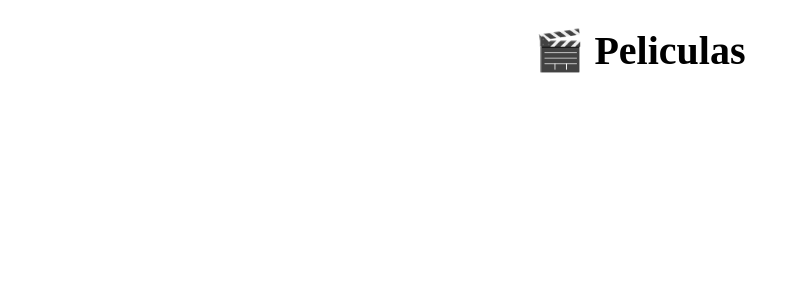
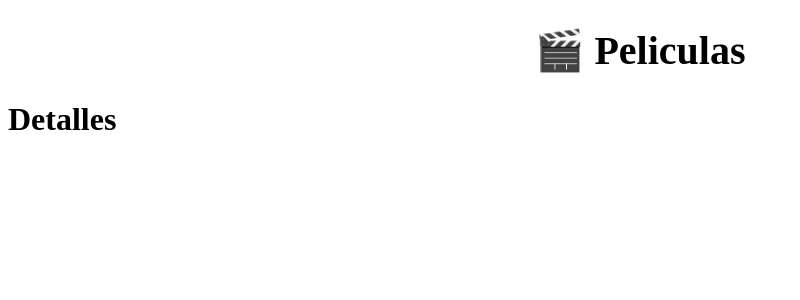
Before and after one commit to ErwinAdriel/react-peliculas, a React (Create React App) app: page /movies/1 in a window 1280 px wide. Before the commit this address had no page. Shown: the top 300 px of the page, without its empty margins (0-800 px from the left). Built offline with nearby package versions, Linux system fonts and the light colour scheme; the HTML template or start-up script is replaced by a standard one.

Commit message:
Creando pag MovieDetalles

```diff
--- a/src/components/ContextCard.jsx
+++ b/src/components/ContextCard.jsx
@@ -15,7 +15,7 @@ export function ContextCard(){
     return(
         <ul className="container">
             {movies.map((movie) => (
-                <MovieCard movie={movie} />
+                <MovieCard key={movie.id} movie={movie} />
             ))}
         </ul>
     );
--- a/src/components/MovieCard.css
+++ b/src/components/MovieCard.css
@@ -1,5 +1,5 @@
 .movieCard{
-    list-style: none;
+    list-style:none;
     text-align: center;
     font-size: 1.5rem;
     transition: 0.5s;
--- a/src/components/MovieCard.jsx
+++ b/src/components/MovieCard.jsx
@@ -1,16 +1,19 @@
 import "../components/MovieCard.css"
+import { Link } from "react-router-dom";
 
 export function MovieCard({movie}){
     const imageUrl = "https://image.tmdb.org/t/p/w300"+movie.poster_path;
 
     return(
         <li className="movieCard">
+            <Link to={"/movies/"+movie.id}>
                 <img width={230}
                 height={345}
                 src={imageUrl}
                 alt={movie.title}
                 className="movieImage"/>
                 <div>{movie.title}</div>
+            </Link>
         </li>
     )
 }
--- /dev/null
+++ b/src/pages/MovieDetalles.jsx
@@ -0,0 +1,5 @@
+export function MovieDetalles(){
+    return(
+        <h1>Detalles</h1>
+    )
+}
--- a/src/routers/routes.jsx
+++ b/src/routers/routes.jsx
@@ -1,11 +1,13 @@
 import {BrowserRouter as Router, Routes, Route} from "react-router-dom";
 import { LandingPage } from "../pages/LandingPage";
+import { MovieDetalles } from "../pages/MovieDetalles";
 
 export function MyRoutes(){
     return(
         <Router>
             <Routes>
                 <Route exact path="/" element={<LandingPage/>}/>
+                <Route exact path="/movies/:movieId" element={<MovieDetalles />}/>
             </Routes>
         </Router>
     )
```
Lines whose indentation alone changed are shown as unchanged.
